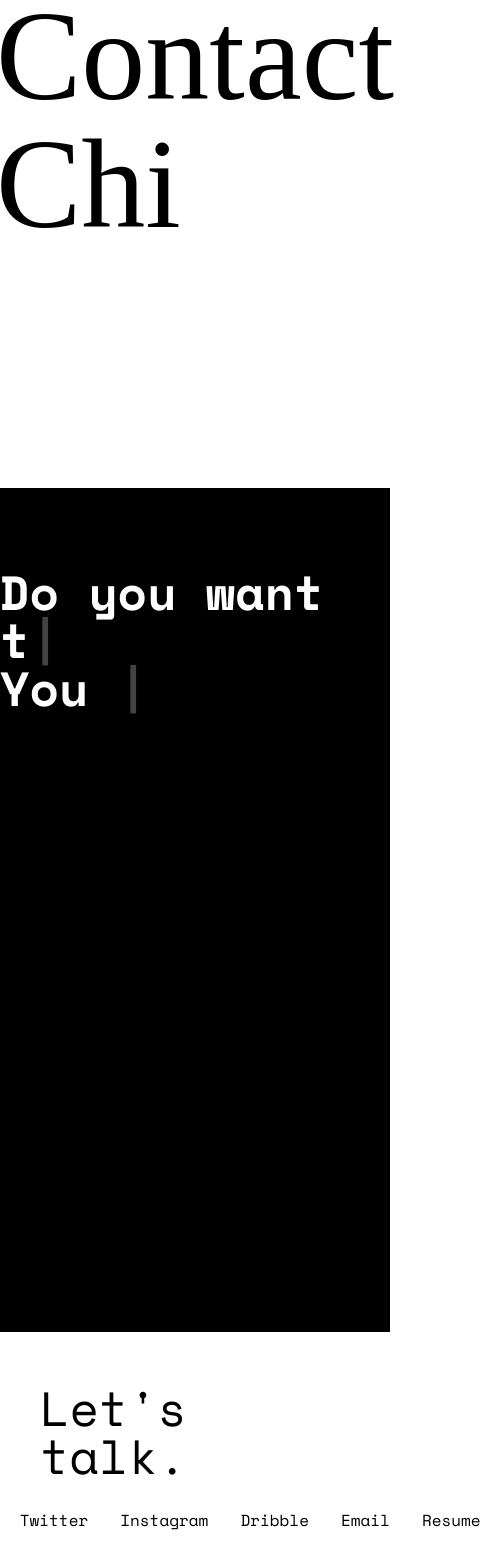
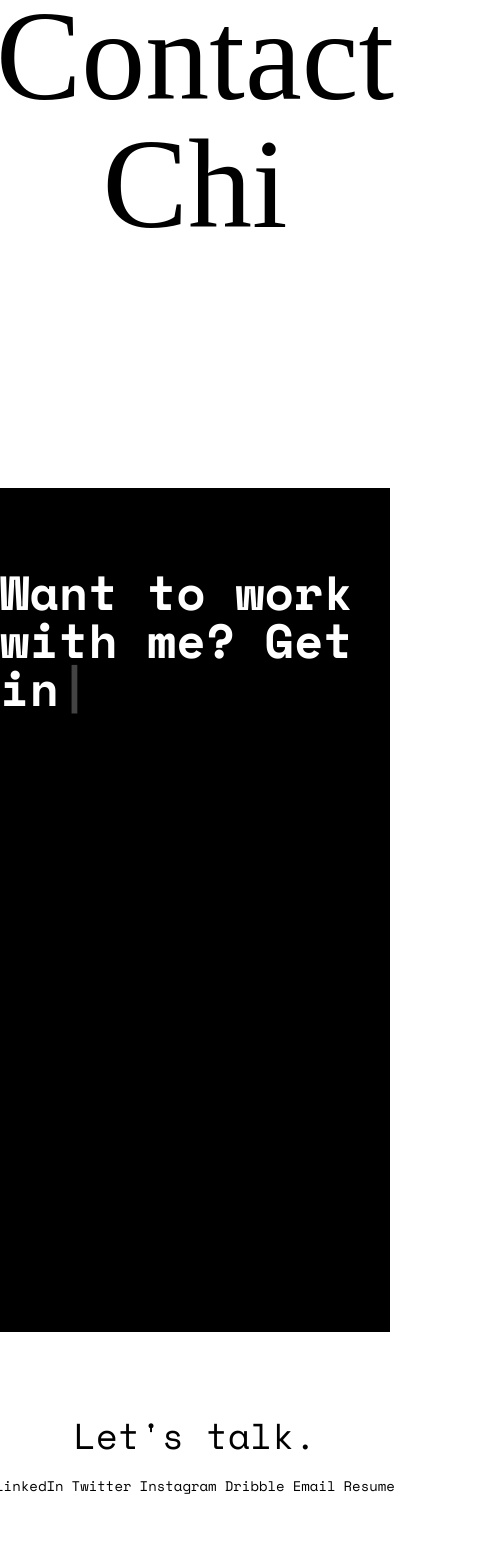
Before and after one commit to devnchi/my-portfolio, a Next.js app: page /contact in a window 390 px wide. Shown: the part 312-1880 px from the top of the page, 481 px wide, since content can reach past the window. Built offline with nearby package versions, Linux system fonts and the light colour scheme; a web font is replaced by a local one.

Commit message:
responsive design

```diff
--- a/components/Footer.tsx
+++ b/components/Footer.tsx
@@ -4,11 +4,11 @@ type Props = {}
 
 function Footer({}: Props) {
   return (
-    <div className='p-3 m-5 mt-8 mb-8 font-spaceMono'>
+    <div className='p-8 m-5 mt-11 mb-8 font-spaceMono'>
         <div className='flex flex-col items-center justify-center p-2'>
-            <h2 className="text-5xl">Let's talk.</h2>
+            <h2 className="text-4xl lg:text-5xl">Let's talk.</h2>
         </div>
-        <div className='flex items-center justify-center space-x-8 mx-auto max-w-2xl p-5 mt-0'>
+        <div className='flex items-center justify-center mx-auto p-3 mt-0 cursor-pointer space-x-2 text-sm lg:space-x-5 lg:text-lg lg:p-5'>
             <span>LinkedIn</span>
             <span>Twitter</span>
             <span>Instagram</span>
--- a/components/Hero.tsx
+++ b/components/Hero.tsx
@@ -10,9 +10,9 @@ function Hero({}: Props) {
   })
 
   return (
-    <div className='flex items-center justify-evenly max-w-8xl min-h-screen mx-auto'>
-        <div className='font-spaceMono'>
-            <h2 className='text-5xl'>
+    <div className='container items-center text-center justify-center min-h-screen p-20 mt-10 lg:flex lg:text-justify lg:justify-evenly lg:max-w-8xl lg:mx-auto lg:mt-0'>
+        <div className='font-spaceMono mb-20 lg:mb-0'>
+            <h2 className='text-5xl lg:text-4xl xl:text-5xl'>
                 <div>{staticText.titleOne},</div>
                 <div>{staticText.titleTwo}</div>
             </h2>
--- a/components/HighlightCard.tsx
+++ b/components/HighlightCard.tsx
@@ -9,7 +9,7 @@ type Props = {
 
 function HighlightCard({ img, title, description, buttonText }: Props) {
   return (
-    <div className='flex flex-col py-16 cursor-pointer mx-auto max-w-7xl'>
+    <div className='flex flex-col relative py-16 cursor-pointer mx-auto max-w-7xl p-5'>
         <div className='relative h-96 min-w-[300px]'>
             <Image
                 className='rounded-2xl'
--- a/components/PageHeader.tsx
+++ b/components/PageHeader.tsx
@@ -8,7 +8,7 @@ function PageHeader({pageTitle}: Props) {
   return (
     <div className='flex items-center justify-center font-comforterBrush p-40 my-20'>
         <div>
-            <h3 className='text-9xl'>{pageTitle}</h3>
+            <h3 className='text-9xl text-center'>{pageTitle}</h3>
         </div>
     </div>
   )
--- a/pages/contact.tsx
+++ b/pages/contact.tsx
@@ -20,26 +20,15 @@ function Contact({}: Props) {
         pageTitle='Contact Chi'
       />
       <div className='bg-black min-h-screen'>
-        <div className='mx-auto max-w-7xl text-white text-5xl font-spaceMono font-bold py-20'>
+        <div className='mx-auto max-w-7xl text-white text-5xl font-spaceMono font-bold py-20 mb-5'>
           <Typewriter
-                options={{
-                    autoStart: true,
-                    loop: true,
-                    delay: 40,
-                    strings: [
-                        'Do you want to work with me?'
-                    ]
-                }}
-            />
-          <Typewriter
-                options={{
-                    autoStart: true,
-                    loop: true,
-                    delay: 40,
-                    strings: [
-                        'You can get in contact with me now...'
-                    ]
-                }}
+            onInit={(typewriter)=> {
+              typewriter
+                .typeString('Want to work with me? ')
+                .pauseFor(1000)
+                .typeString(' Get in contact with me now...')
+                .start();
+              }}
             />
         </div>
       </div>
```
